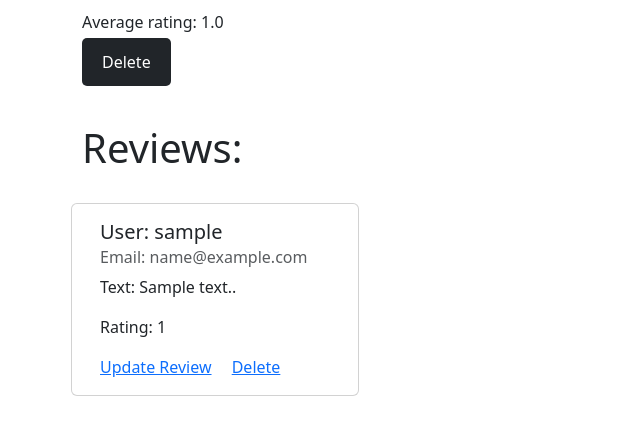
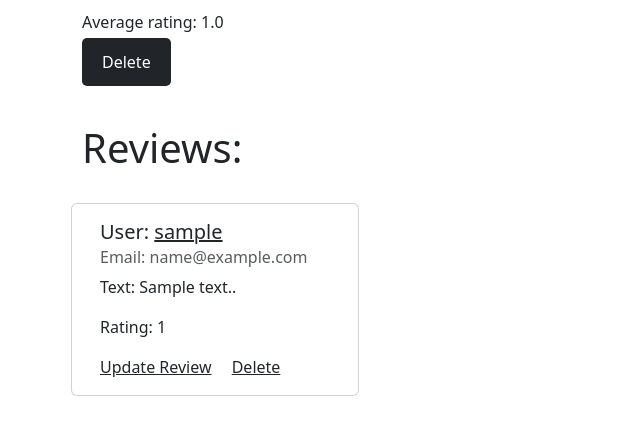
Before and after one commit to IvanAshikhin/exam_8_ivan_ashikhin, a Django app: page /products/1 in a window 1280 px wide. Shown: the part 630-1057 px from the top of the page, without its empty margins (0-640 px from the left). Run offline with Django 4.2, Linux system fonts and the light colour scheme; tables that the repository leaves empty hold one stand-in row (values such as "Sample post"); grey boxes marked "Sample" are stand-in pictures.

Commit message:
Имена Авторов
Сделал имена авторов ссылками на их страницы

```diff
--- a/accounts/templates/user_change.html
+++ b/accounts/templates/user_change.html
@@ -5,5 +5,5 @@
     <form class="change_bio" action="{% url 'change' user_obj.pk %}" method="post" enctype="multipart/form-data">
         {% include 'particial/add_form.html' with button_text='Save' %}
     </form>
-    <a class="btn btn-dark" href="{% url 'password_change' user_obj.pk %}">Change Password</a>
+    <a class="btn btn-dark go" href="{% url 'password_change' user_obj.pk %}">Change Password</a>
 {% endblock %}
--- a/static/css/style.css
+++ b/static/css/style.css
@@ -21,6 +21,9 @@ select option:checked {
     background-color: #f2f2f2;
 }
 
+.profile_info{
+    color:#212529;
+}
 
 .delete_prod {
     background-color: #212529;
@@ -139,3 +142,7 @@ input[type="submit"] {
     margin-left: 50px;
 
 }
+
+.go {
+    margin-top: 10px;
+}
--- a/templates/detail.html
+++ b/templates/detail.html
@@ -26,12 +26,14 @@
         {% for review in reviews %}
             <div class="card" style="width: 18rem; margin-right: 15px">
                 <div class="card-body">
-                    <h5 class="card-title">User: {{ review.author.username }}</h5>
+                    <h5 class="card-title">User: <a class="profile_info"
+                                                    href="{% url 'profile' review.author.pk %}">{{ review.author.username }}</a>
+                    </h5>
                     <h6 class="card-subtitle mb-2 text-body-secondary">Email: {{ review.author.email }}</h6>
                     <p class="card-text">Text: {{ review.review_text }}.</p>
                     <p class="card-text">Rating: {{ review.rating }}</p>
-                    <a href="{% url 'review_update' review.pk %}" class="card-link">Update Review</a>
-                    <a href="{% url 'review_delete' review.pk %}" class="card-link">Delete</a>
+                    <a href="{% url 'review_update' review.pk %}" class="card-link profile_info">Update Review</a>
+                    <a href="{% url 'review_delete' review.pk %}" class="card-link profile_info">Delete</a>
                 </div>
             </div>
         {% empty %}
```
